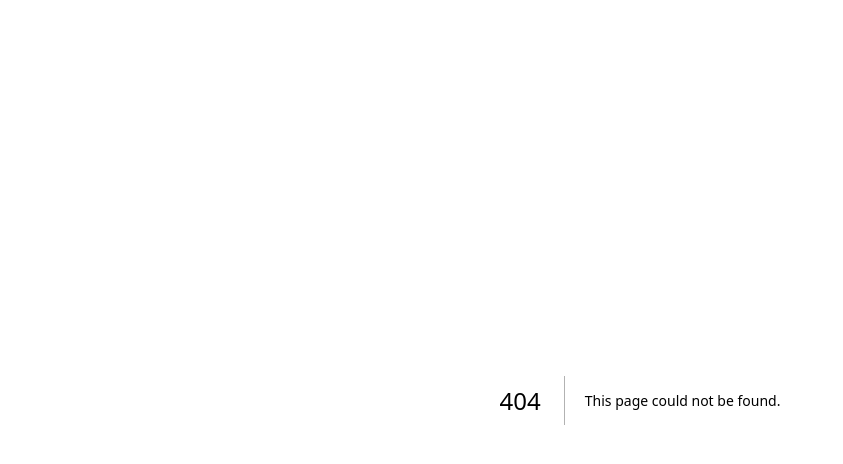
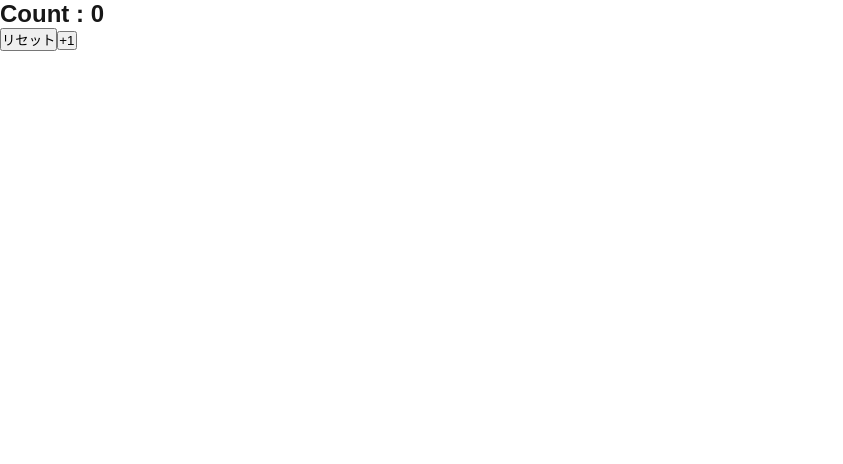
Before and after one commit to syuuki0927/nextjs-blog, a Next.js app: page /counter in a window 1280 px wide. Before the commit this address had no page. Shown: the top 464 px of the page, without its empty margins (0-843 px from the left). Built offline with nearby package versions, Linux system fonts and the light colour scheme.

Commit message:
counterのhookを追加

```diff
--- /dev/null
+++ b/src/hooks/useCounter.ts
@@ -0,0 +1,11 @@
+import { useState } from "react";
+
+export const useCounter = () => {
+  const [count, setCount] = useState(0);
+  const reset = () => setCount(0);
+  const increment = () => {
+    setCount((current) => current + 1);
+  };
+
+  return { count, reset, increment };
+};
--- /dev/null
+++ b/src/pages/counter.tsx
@@ -0,0 +1,15 @@
+import { useCounter } from "@/hooks/useCounter";
+
+const Counter = () => {
+  const { count, reset, increment } = useCounter();
+
+  return (
+    <>
+      <h2>Count : {count}</h2>
+      <button onClick={() => reset()}>リセット</button>
+      <button onClick={() => increment()}>+1</button>
+    </>
+  );
+};
+
+export default Counter;
```
Also changed, not shown: 1 other file (tests, documents, lock files or other folders).
